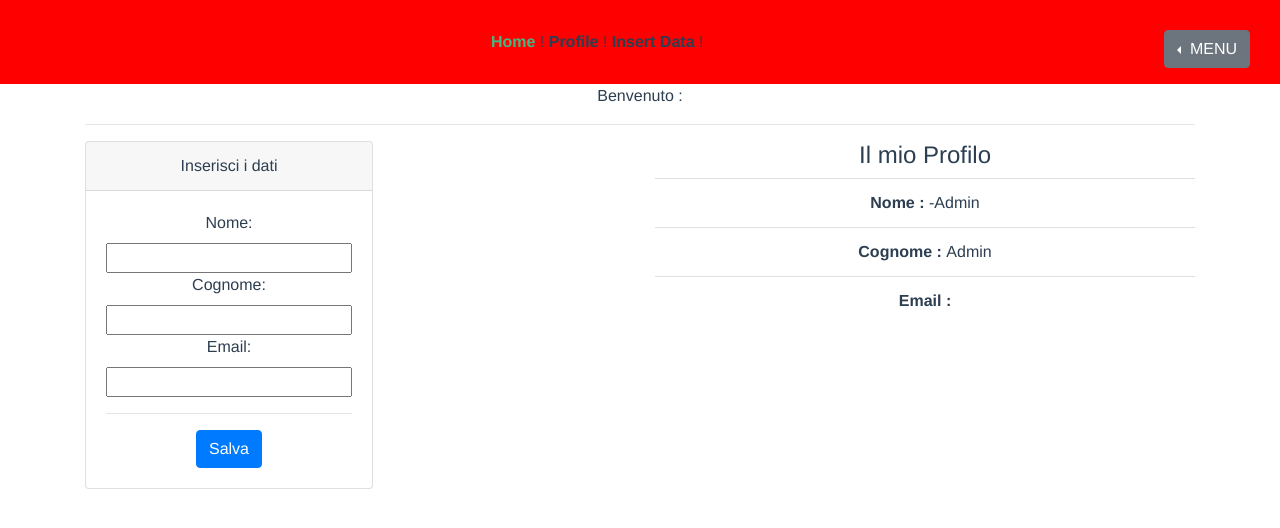
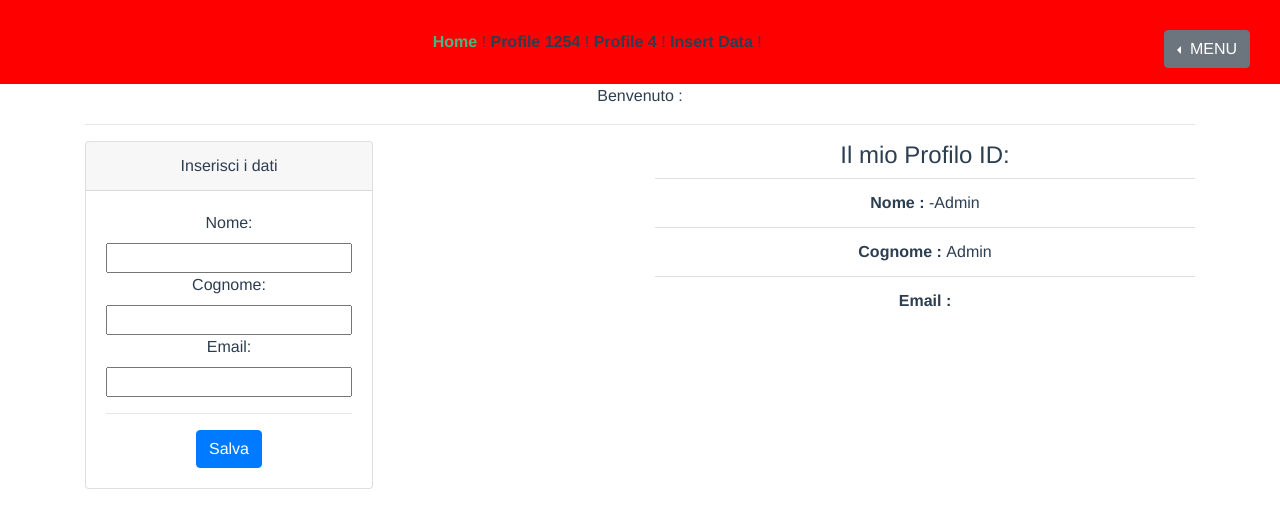
Before and after one commit to ValerioP-developer/vuex-demo-form, a Vue app: page / in a window 1280 px wide. Shown: the top 528 px of the page. Built offline with nearby package versions, Linux system fonts and the light colour scheme.

Commit message:
Added routes with id  watch method in ProfileDetailComponent

```diff
--- a/src/components/ProfileComponent.vue
+++ b/src/components/ProfileComponent.vue
@@ -61,6 +61,7 @@ export default {
       // this.$store.commit('setName','newVAlerio');
       //this.setName('usingMapMutations');
       this.actionProfile(this.profile);
+      //redirect to the other component
       this.$router.push('/profile');
     }
   },
--- a/src/components/ProfileDetailComponent.vue
+++ b/src/components/ProfileDetailComponent.vue
@@ -1,6 +1,6 @@
 <template>
   <div>
-    <h4>Il mio Profilo</h4>
+    <h4>Il mio Profilo ID: {{id}}</h4>
     <ul class="list-group list-group-flush">
       <li class="list-group-item"><b>Nome : </b>{{ getName }}</li>
       <li class="list-group-item"><b>Cognome : </b>{{ getNameSetting }}</li>
@@ -18,11 +18,18 @@ export default {
   name: 'ProfileDetailComponent',
   data (){
     return {
-
+         //$route
+          id:this.$route.params.id
     }
   },
   created(){
 
+  },
+  watch:{
+    //change id when click on different route
+    '$route'(to){
+      this.id = to.params.id;
+    }
   },
   computed : {
     //it refers to profile module actions
--- a/src/router/index.js
+++ b/src/router/index.js
@@ -46,6 +46,11 @@ export default new Router({
     },
     {
       path: '/profile',
+      component: ProfileDetailComponent,
+      name: 'profile',
+    },
+    {
+      path: '/profile/:id',
       component: ProfileDetailComponent,
       name: 'profile',
     },
--- a/src/views/Navigator.vue
+++ b/src/views/Navigator.vue
@@ -1,7 +1,8 @@
 <template>
      <div id="nav">
           <router-link to="/">Home</router-link> !
-          <router-link to="/profile">Profile</router-link> !
+          <router-link to="/profile/1254">Profile 1254</router-link> !
+          <router-link to="/profile/4">Profile 4</router-link> !
           <router-link to="/profile-new">Insert Data</router-link> !
           <span style="float:right;">
         <!-- Default dropleft button -->
```
